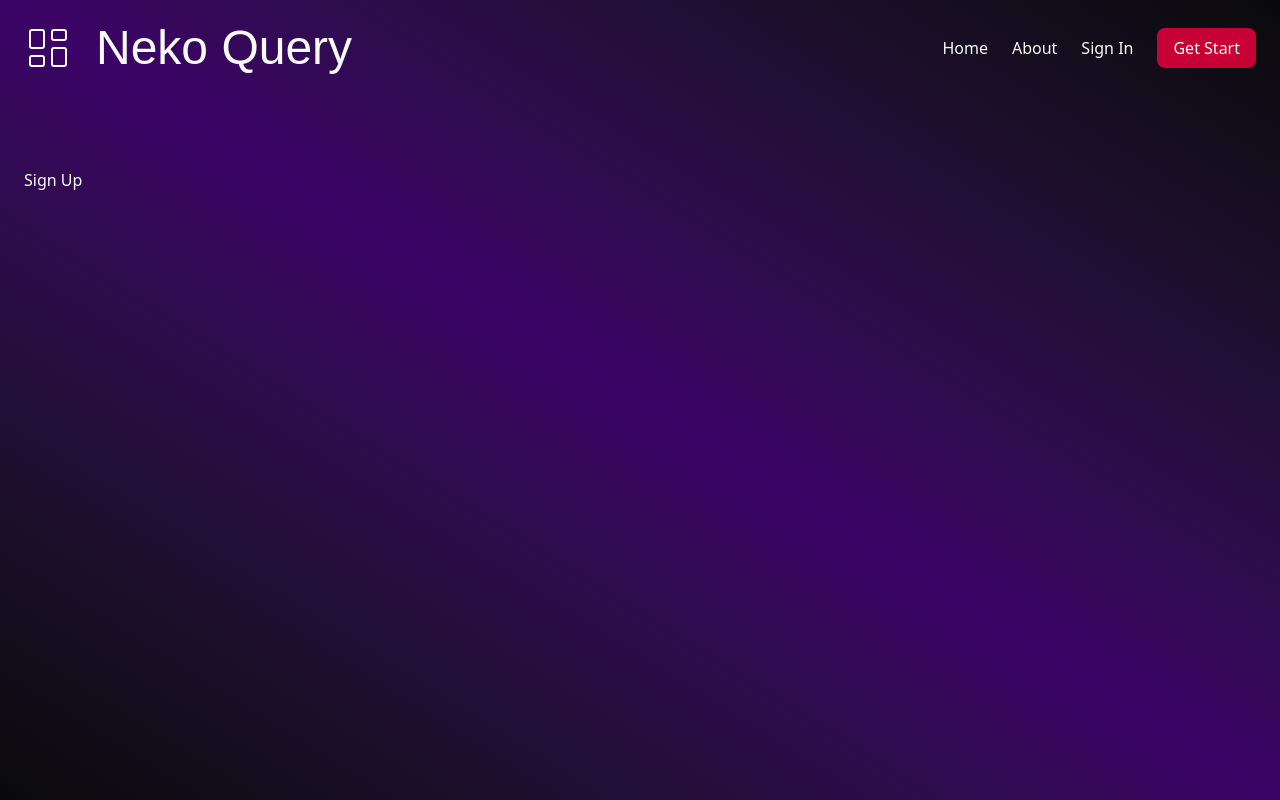
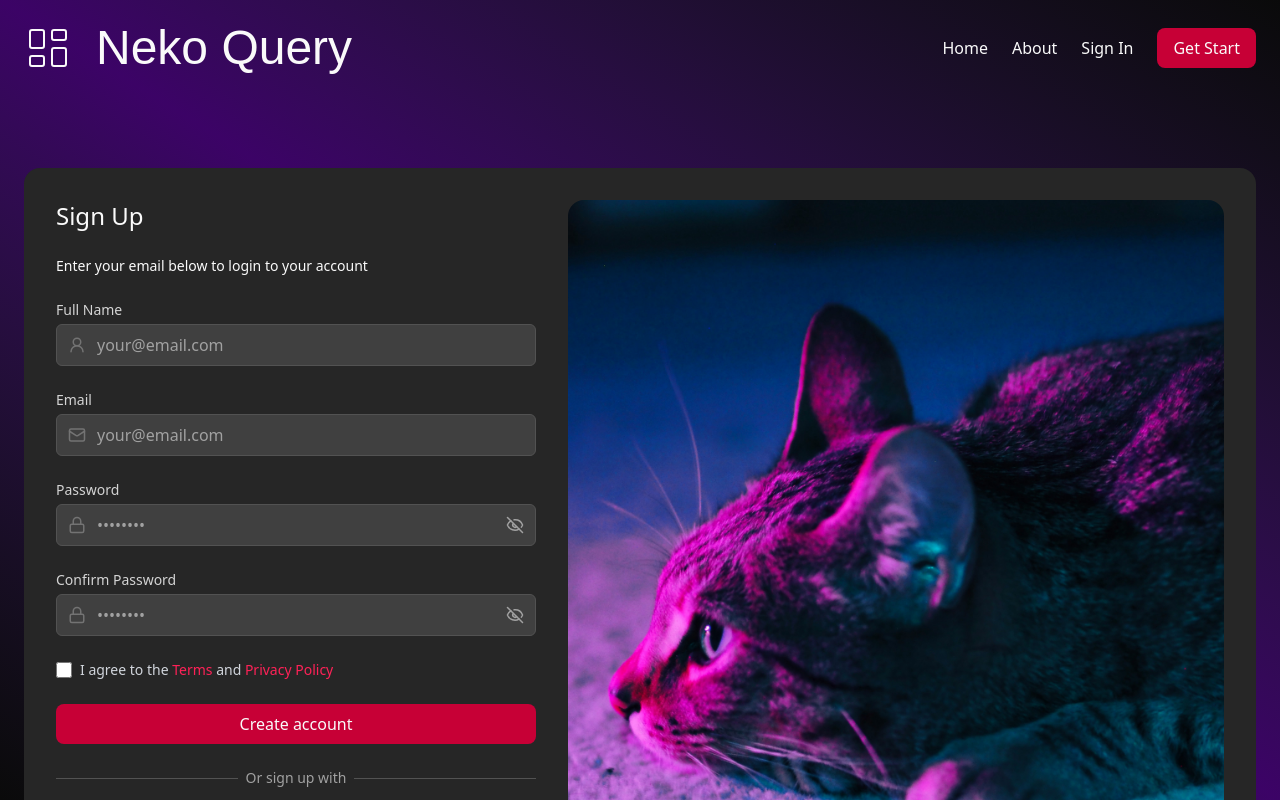
Before and after one commit to Ryteck/NekoQuery, a Next.js app: page /sign-up in a window 1280 px wide. Built offline with nearby package versions, Linux system fonts and the light colour scheme; a web font is replaced by a local one.

Commit message:
Add register form

```diff
--- a/src/app/sign-in/page.tsx
+++ b/src/app/sign-in/page.tsx
@@ -1,25 +1,41 @@
 "use client";
 
+import SignInTemplateAsset from "@/assets/sign-in-template.jpg";
 import ButtonComponent from "@/components/ui/button";
 import * as InputComponent from "@/components/ui/input";
 import { EyeIcon, EyeOffIcon, LockIcon, MailIcon } from "lucide-react";
+import Image from "next/image";
+import Link from "next/link";
 import { useState } from "react";
 
 export default function Page() {
 	const [showPassword, setShowPassword] = useState(false);
 
 	return (
-		/* Sign In Form */
-		<form className="mx-auto flex flex-col gap-6 bg-neutral-800 max-w-[560px] p-8 rounded-2xl">
+		<div className="flex gap-8 bg-neutral-800 rounded-2xl p-8">
+			<div className="flex-1 rounded-2xl relative overflow-hidden">
+				<Image alt="" className="object-cover" src={SignInTemplateAsset} fill />
+			</div>
+
+			{/* Sign In Form */}
+			<form className="mx-auto flex flex-col gap-6 min-w-[480px]">
+				<h3 className="text-2xl">Sign In</h3>
+				<p className="text-sm">
+					Enter your email below to login to your account
+				</p>
+
 				{/* Email Field */}
 				<InputComponent.Root>
-				<InputComponent.Label>Email</InputComponent.Label>
+					<InputComponent.Label htmlFor="input-email">
+						Email
+					</InputComponent.Label>
 					<InputComponent.Core>
 						<InputComponent.PrefixIcon>
 							<MailIcon size={18} />
 						</InputComponent.PrefixIcon>
 
 						<InputComponent.Input
+							id="input-email"
 							type={showPassword ? "text" : "password"}
 							placeholder="your@email.com"
 							variants={{ withPrefixIcon: true }}
@@ -29,13 +45,16 @@ export default function Page() {
 
 				{/* Password Field */}
 				<InputComponent.Root>
-				<InputComponent.Label>Password</InputComponent.Label>
+					<InputComponent.Label htmlFor="input-password">
+						Password
+					</InputComponent.Label>
 					<InputComponent.Core>
 						<InputComponent.PrefixIcon>
 							<LockIcon size={18} />
 						</InputComponent.PrefixIcon>
 
 						<InputComponent.Input
+							id="input-password"
 							type={showPassword ? "text" : "password"}
 							placeholder="••••••••"
 							variants={{
@@ -101,6 +120,20 @@ export default function Page() {
 						</button>
 					))}
 				</div>
+
+				<div className="flex justify-center w-full border-t border-neutral-600 py-4">
+					<p className="text-center text-xs text-neutral-500">
+						Powered by{" "}
+						<Link
+							href="https://better-auth.com"
+							className="underline"
+							target="_blank"
+						>
+							<span className="text-orange-500">better-auth</span>.
+						</Link>
+					</p>
+				</div>
 			</form>
+		</div>
 	);
 }
--- a/src/app/sign-up/page.tsx
+++ b/src/app/sign-up/page.tsx
@@ -1,3 +1,193 @@
+"use client";
+
+import SignUpTemplateAsset from "@/assets/sign-up-template.jpg";
+import ButtonComponent from "@/components/ui/button";
+import * as InputComponent from "@/components/ui/input";
+import {
+	EyeIcon,
+	EyeOffIcon,
+	LockIcon,
+	MailIcon,
+	User2Icon,
+} from "lucide-react";
+import Image from "next/image";
+import Link from "next/link";
+import { useState } from "react";
+
 export default function Page() {
-	return "Sign Up";
+	const [showPassword, setShowPassword] = useState(false);
+
+	return (
+		<div className="flex gap-8 bg-neutral-800 rounded-2xl p-8">
+			{/* Sign Up Form */}
+			<form className="mx-auto flex flex-col gap-6 min-w-[480px]">
+				<h3 className="text-2xl">Sign Up</h3>
+				<p className="text-sm">
+					Enter your email below to login to your account
+				</p>
+
+				{/* Email Field */}
+				<InputComponent.Root>
+					<InputComponent.Label htmlFor="input-email">
+						Full Name
+					</InputComponent.Label>
+					<InputComponent.Core>
+						<InputComponent.PrefixIcon>
+							<User2Icon size={18} />
+						</InputComponent.PrefixIcon>
+
+						<InputComponent.Input
+							id="input-email"
+							type="text"
+							placeholder="your@email.com"
+							variants={{ withPrefixIcon: true }}
+						/>
+					</InputComponent.Core>
+				</InputComponent.Root>
+
+				{/* Email Field */}
+				<InputComponent.Root>
+					<InputComponent.Label htmlFor="input-email">
+						Email
+					</InputComponent.Label>
+					<InputComponent.Core>
+						<InputComponent.PrefixIcon>
+							<MailIcon size={18} />
+						</InputComponent.PrefixIcon>
+
+						<InputComponent.Input
+							id="input-email"
+							type="email"
+							placeholder="your@email.com"
+							variants={{ withPrefixIcon: true }}
+						/>
+					</InputComponent.Core>
+				</InputComponent.Root>
+
+				{/* Password Field */}
+				<InputComponent.Root>
+					<InputComponent.Label htmlFor="input-password">
+						Password
+					</InputComponent.Label>
+					<InputComponent.Core>
+						<InputComponent.PrefixIcon>
+							<LockIcon size={18} />
+						</InputComponent.PrefixIcon>
+
+						<InputComponent.Input
+							id="input-password"
+							type={showPassword ? "text" : "password"}
+							placeholder="••••••••"
+							variants={{
+								withPrefixIcon: true,
+								withActionIcon: true,
+							}}
+						/>
+
+						<InputComponent.ActionIcon
+							onClick={() => setShowPassword((state) => !state)}
+						>
+							{showPassword ? <EyeIcon size={18} /> : <EyeOffIcon size={18} />}
+						</InputComponent.ActionIcon>
+					</InputComponent.Core>
+				</InputComponent.Root>
+
+				{/*  Confirm Password Field */}
+				<InputComponent.Root>
+					<InputComponent.Label htmlFor="input-confirm-password">
+						Confirm Password
+					</InputComponent.Label>
+					<InputComponent.Core>
+						<InputComponent.PrefixIcon>
+							<LockIcon size={18} />
+						</InputComponent.PrefixIcon>
+
+						<InputComponent.Input
+							id="input-confirm-password"
+							type={showPassword ? "text" : "password"}
+							placeholder="••••••••"
+							variants={{
+								withPrefixIcon: true,
+								withActionIcon: true,
+							}}
+						/>
+
+						<InputComponent.ActionIcon
+							onClick={() => setShowPassword((state) => !state)}
+						>
+							{showPassword ? <EyeIcon size={18} /> : <EyeOffIcon size={18} />}
+						</InputComponent.ActionIcon>
+					</InputComponent.Core>
+				</InputComponent.Root>
+
+				{/* Terms */}
+				<div className="flex items-center">
+					<input
+						id="agree-terms"
+						name="agree-terms"
+						type="checkbox"
+						className="h-4 w-4 text-rose-600 focus:ring-rose-500 border-neutral-600 rounded bg-neutral-700 accent-rose-600"
+					/>
+					<label
+						htmlFor="agree-terms"
+						className="ml-2 block text-sm text-gray-300"
+					>
+						I agree to the{" "}
+						<a href="/" className="text-rose-500 hover:text-rose-400">
+							Terms
+						</a>{" "}
+						and{" "}
+						<a href="/" className="text-rose-500 hover:text-rose-400">
+							Privacy Policy
+						</a>
+					</label>
+				</div>
+
+				{/* Submit Button */}
+				<ButtonComponent>Create account</ButtonComponent>
+
+				{/* Divider */}
+				<div className="relative">
+					<div className="absolute inset-0 flex items-center">
+						<div className="w-full border-t border-neutral-600" />
+					</div>
+					<div className="relative flex justify-center text-sm">
+						<span className="px-2 bg-neutral-800 text-neutral-400">
+							Or sign up with
+						</span>
+					</div>
+				</div>
+
+				{/* Social Login */}
+				<div className="grid grid-cols-3 gap-3">
+					{["Google", "GitHub", "Facebook"].map((arg) => (
+						<button
+							key={arg}
+							type="button"
+							className="cursor-pointer w-full inline-flex justify-center py-2 px-4 border border-neutral-600 rounded-md shadow-sm bg-neutral-700 text-sm font-medium text-neutral-300 hover:bg-neutral-600"
+						>
+							{arg}
+						</button>
+					))}
+				</div>
+
+				<div className="flex justify-center w-full border-t border-neutral-600 py-4">
+					<p className="text-center text-xs text-neutral-500">
+						Powered by{" "}
+						<Link
+							href="https://better-auth.com"
+							className="underline"
+							target="_blank"
+						>
+							<span className="text-orange-500">better-auth</span>.
+						</Link>
+					</p>
+				</div>
+			</form>
+
+			<div className="flex-1 rounded-2xl relative overflow-hidden">
+				<Image alt="" className="object-cover" src={SignUpTemplateAsset} fill />
+			</div>
+		</div>
+	);
 }
```
Also changed, not shown: src/assets/sign-up-template.jpg (added), 1 other file (tests, documents, lock files or other folders). Lines whose indentation alone changed are shown as unchanged.
